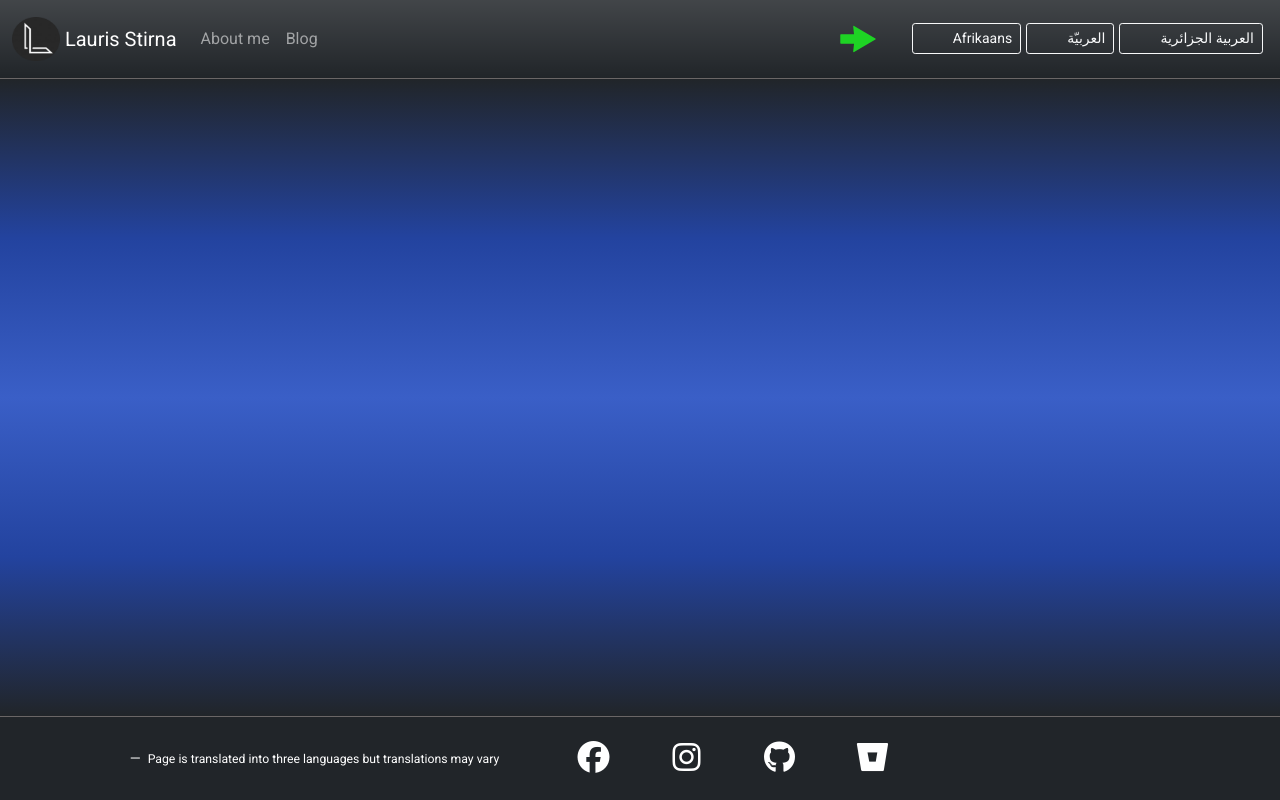
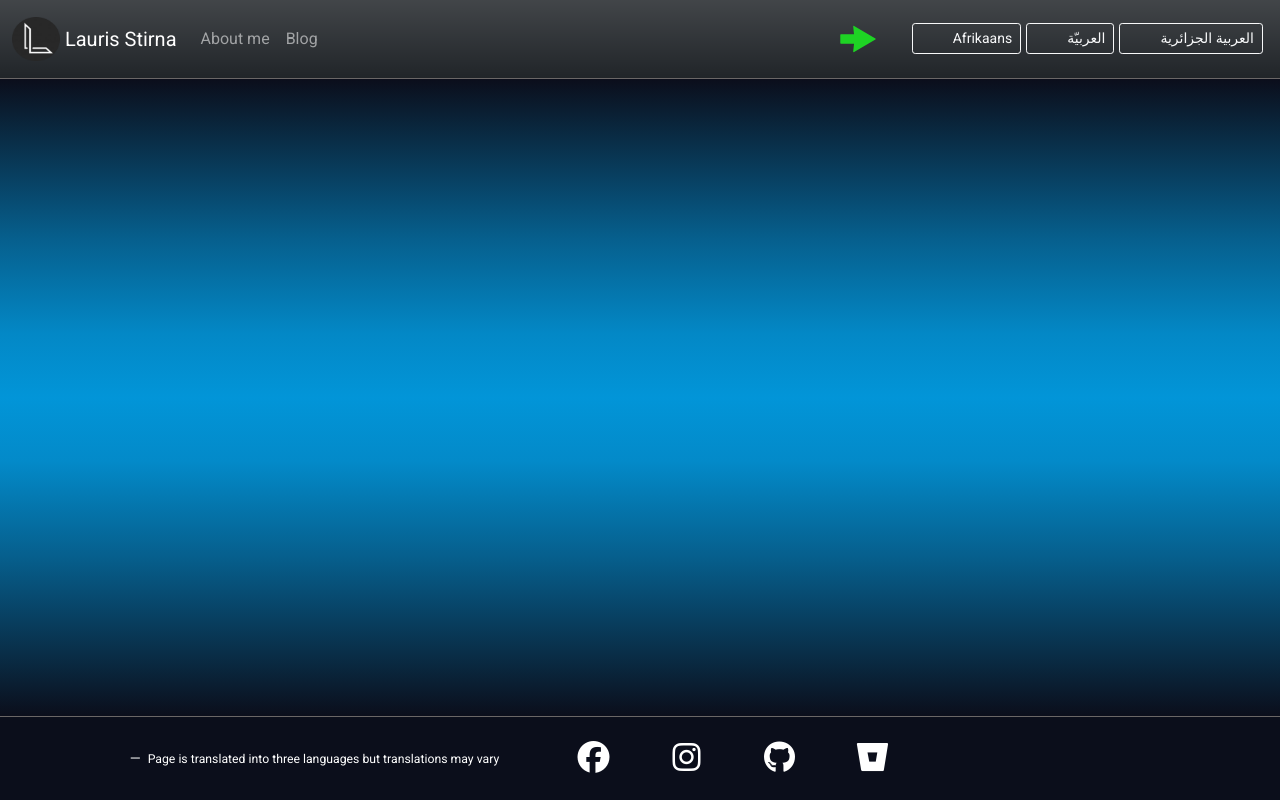
Before and after one commit to LaSTiqq/blog, a Django app: template blog/templates/base.html in a window 1280 px wide. Run offline with Django 3.2, Linux system fonts and the light colour scheme; the template is opened without the code that fills it: most values are stand-ins (such as "Sample title", 1, 10 or a date in 2020); some libraries are stand-ins or nearby versions.

Commit message:
Reworked background gradient

```diff
--- a/blog/static/css/style.css
+++ b/blog/static/css/style.css
@@ -8,15 +8,20 @@ html {
 }
 main {
   flex: 1 1 auto;
-  background: rgb(33, 37, 41);
+  background: rgb(11, 14, 27);
   background: linear-gradient(
     0deg,
-    rgba(33, 37, 41, 1) 0%,
-    rgba(35, 67, 159, 1) 25%,
-    rgba(58, 95, 199, 1) 50%,
-    rgba(35, 67, 159, 1) 75%,
-    rgba(33, 37, 41, 1) 100%
+    rgba(11, 14, 27, 1) 0%,
+    rgba(6, 95, 141, 1) 25%,
+    rgba(3, 138, 201, 1) 40%,
+    rgba(2, 149, 216, 1) 50%,
+    rgba(3, 136, 198, 1) 60%,
+    rgba(6, 95, 141, 1) 75%,
+    rgba(11, 14, 27, 1) 100%
   );
+}
+footer {
+  background-color: rgba(11, 14, 27, 1);
 }
 .wrapper {
   min-height: 100%;
--- a/blog/templates/base.html
+++ b/blog/templates/base.html
@@ -66,7 +66,7 @@
 				</div>
 			</div>
 		</main>
-		<footer class="bg-dark text-white py-4" style="border-top: 1px solid #6A6666;">
+		<footer class="text-white py-4" style="border-top: 1px solid #6A6666;">
 			{% include 'inc/_foo.html' %}
 		</footer>
 	</div>
```
Also changed, not shown: 1 other file.
